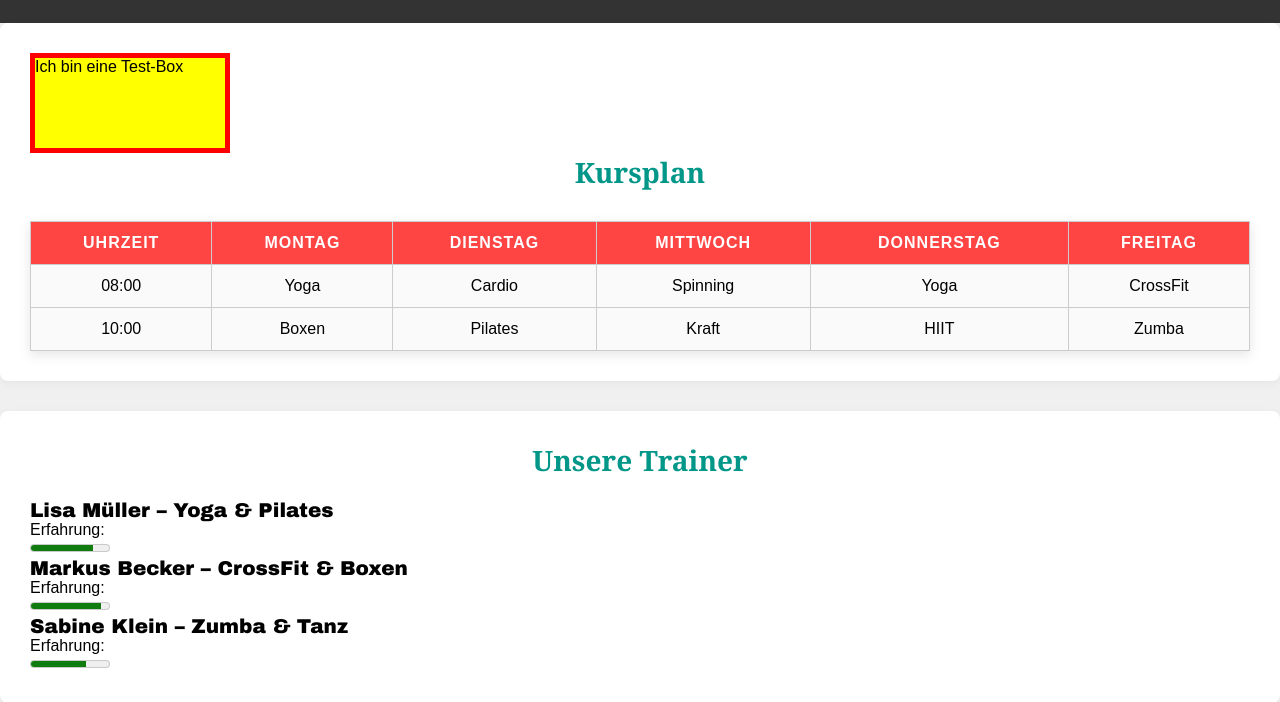
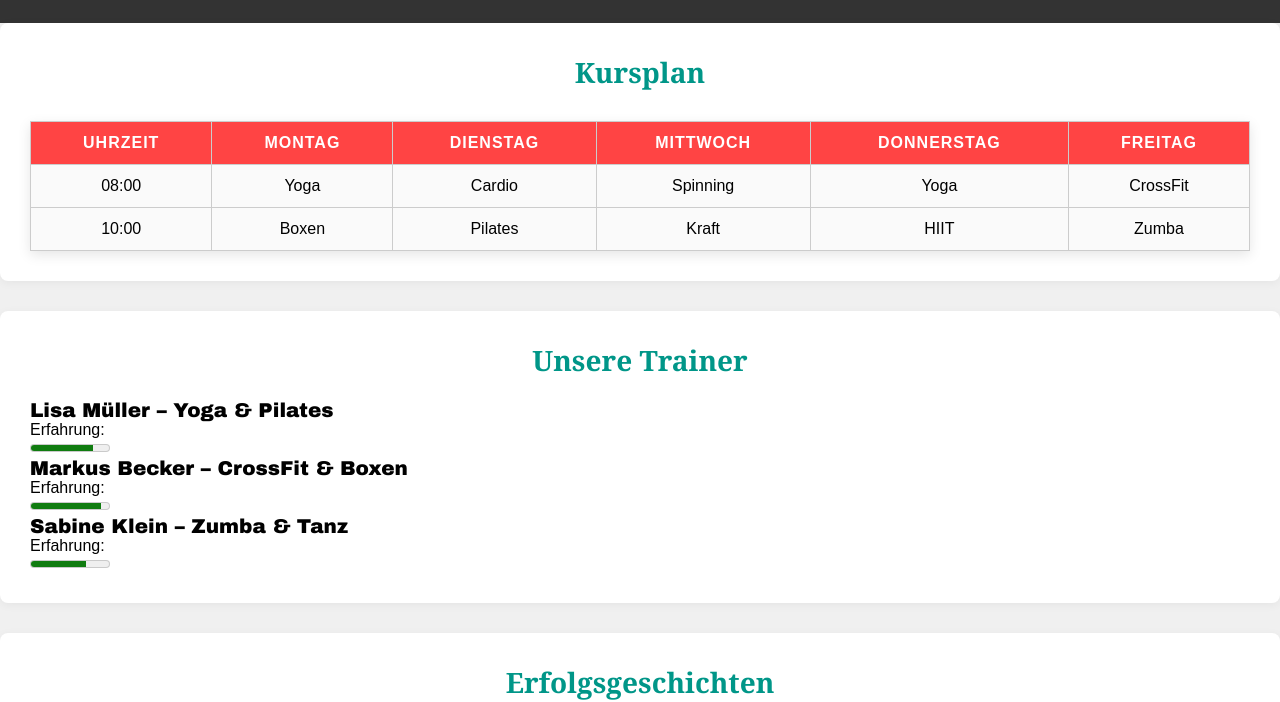
Before and after one commit to Zito510/fitlife-gym, a plain HTML site: page index.html in a window 1280 px wide. Shown: the part 115-817 px from the top of the page. Drawn offline with Linux system fonts and the light colour scheme.

Commit message:
test box remove

```diff
--- a/index.html
+++ b/index.html
@@ -20,7 +20,7 @@
 </nav>
   </header>
 <section id="kurse">
-  <p class="test-box">Ich bin eine Test-Box</p>
+
   <h2>Kursplan</h2>
   <table>
     <thead>
--- a/style.css
+++ b/style.css
@@ -49,12 +49,7 @@ h3 {
   height: auto;
   display: block;
 }
-.test-box {
-  background-color: yellow;
-  width: 200px;
-  height: 100px;
-  border: 5px solid red;
-}
+
 
 
 
```
